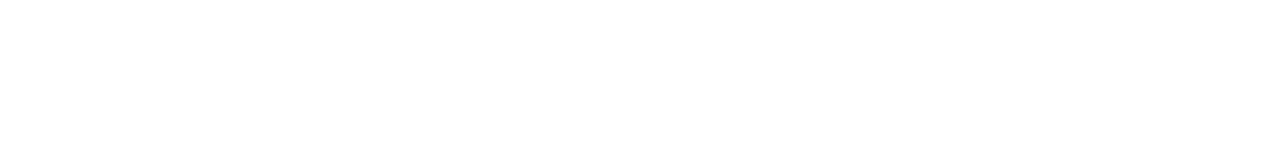
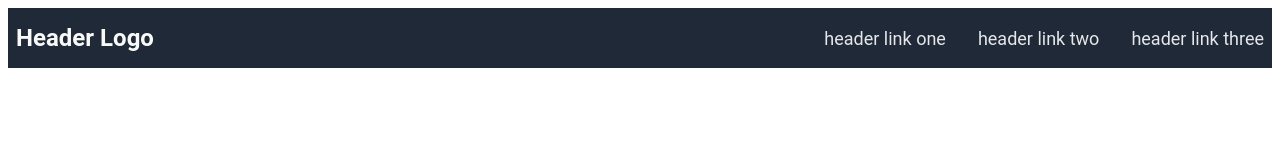
Before and after one commit to johngrassey/landing-page, a plain HTML site: page index.html in a window 1280 px wide. Drawn offline with Linux system fonts and the light colour scheme.

Commit message:
Add Initial Header Styling
The menu includes a text logo to the left and a three item menu to the right.

```diff
--- a/index.html
+++ b/index.html
@@ -4,8 +4,16 @@
     <meta charset="UTF-8">
     <meta name="viewport" content="width=device-width, initial-scale=1.0">
     <title>Landing Page</title>
+    <link rel="stylesheet" href="style.css">
 </head>
 <body>
-
+    <div class="header">
+        <div class="logo">Header Logo</div>
+        <ul>
+            <li>header link one</li>
+            <li>header link two</li>
+            <li>header link three</li>
+        </ul>
+    </div>
 </body>
 </html>
--- a/style.css
+++ b/style.css
@@ -0,0 +1,27 @@
+body {
+    font-family: Roboto, sans-serif;
+}
+
+ul {
+    display: flex;
+    font-size: 18px;
+    gap: 32px;
+    color: #E5E7EB;
+    list-style: none;
+    margin: 0px;
+    padding: 0px;
+}
+
+.header {
+    display: flex;
+    justify-content: space-between;
+    align-items: center;
+    background-color: #1F2937;
+    padding: 16px 8px;
+}
+
+.logo {
+    font-size: 24px;
+    font-weight: bold;
+    color: #F9FAF8
+}
```
